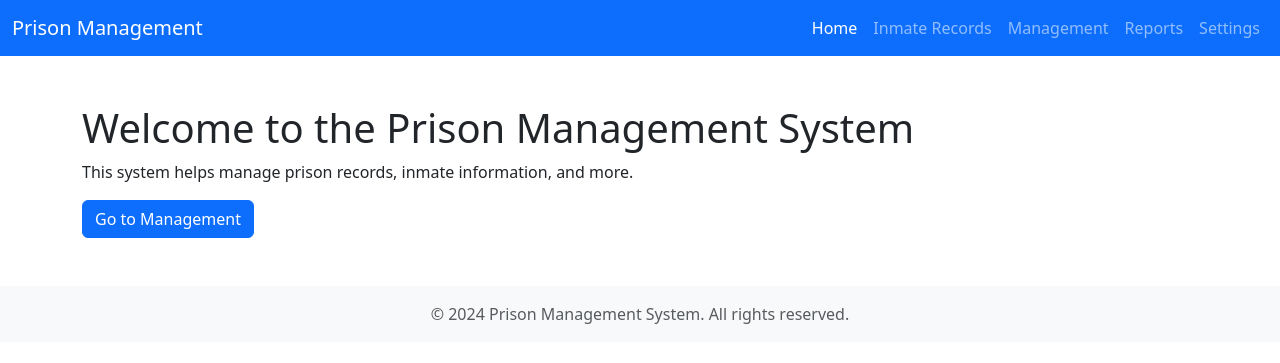
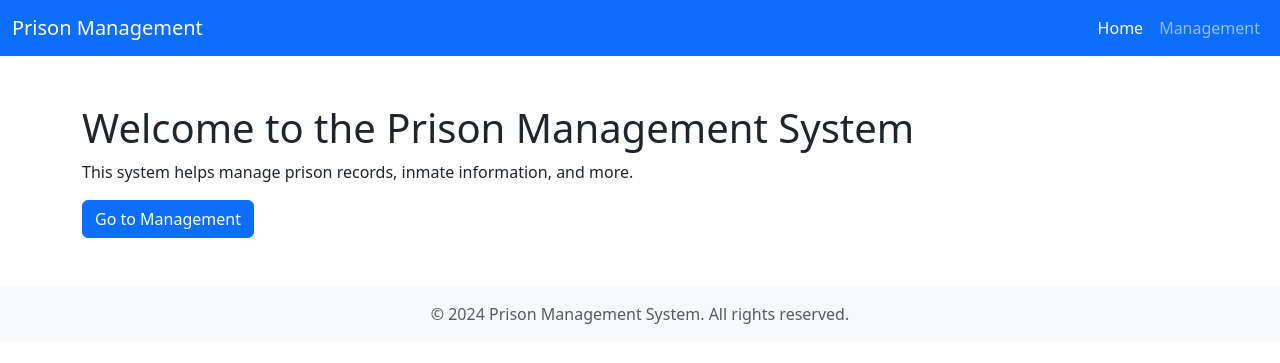
Before and after one commit to aabdullah27182845/stellarHackathon, a Flask app: page / in a window 1280 px wide. Shown: the top 363 px of the page. Run offline with Flask 3, Linux system fonts and the light colour scheme; some libraries are stand-ins or nearby versions.

Commit message:
no more extra pages

```diff
--- a/templates/base.html
+++ b/templates/base.html
@@ -26,16 +26,7 @@
                         <a class="nav-link{% if request.path == '/' %} active{% endif %}" href="/">Home</a>
                     </li>
                     <li class="nav-item">
-                        <a class="nav-link{% if request.path.startswith('/inmates') %} active{% endif %}" href="/inmates">Inmate Records</a>
-                    </li>
-                    <li class="nav-item">
                         <a class="nav-link{% if request.path.startswith('/management') %} active{% endif %}" href="/management">Management</a>
-                    </li>
-                    <li class="nav-item">
-                        <a class="nav-link{% if request.path.startswith('/reports') %} active{% endif %}" href="/reports">Reports</a>
-                    </li>
-                    <li class="nav-item">
-                        <a class="nav-link{% if request.path.startswith('/settings') %} active{% endif %}" href="/settings">Settings</a>
                     </li>
                 </ul>
             </div>
```
